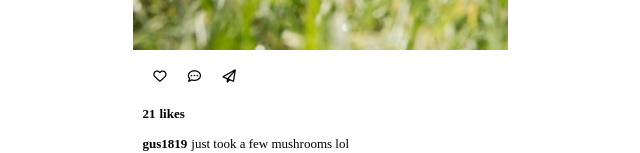
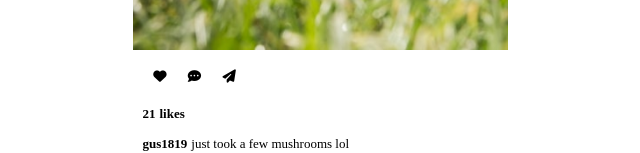
Before and after one commit to yujhenchen/oldagram-instagram-clone, a React (Vite) app: page / in a window 1280 px wide. Shown: the part 446-599 px from the top of the page, without its empty margins (320-960 px from the left). Built offline with nearby package versions, Linux system fonts and the light colour scheme.

Commit message:
change style when like

```diff
--- a/src/App.tsx
+++ b/src/App.tsx
@@ -4,8 +4,13 @@ import Post from "./components/Post";
 import { posts } from "./posts";
 import { PostData } from "./types";
 
+type PostItem = PostData & { likedStyle: string };
+
 function App() {
-  const [postsList, setPostsList] = useState<PostData[]>([...posts]);
+  const [postsList, setPostsList] = useState<PostItem[]>(
+    [...posts].map((post) => ({ ...post, likedStyle: "" }))
+  );
+
   const user: PostData = postsList[0];
 
   const header = (
@@ -24,7 +29,9 @@ function App() {
   const onLikePost = (postID: string) => {
     setPostsList((ls) =>
       ls.map((post) =>
-        post.id === postID ? { ...post, likes: post.likes++ } : post
+        post.id === postID
+          ? { ...post, likes: post.likes++, likedStyle: "color-red" }
+          : post
       )
     );
   };
@@ -38,6 +45,7 @@ function App() {
             key={`${post.username}_${index}`}
             {...post}
             onLike={onLikePost}
+            likedStyle={post.likedStyle}
           />
         ))}
       </section>
--- a/src/components/ActionButton.tsx
+++ b/src/components/ActionButton.tsx
@@ -13,7 +13,7 @@ export default function ActionButton({
         onClick((event.currentTarget as HTMLButtonElement).id)
       }
     >
-      <i className={`fa-regular ${iconClass} w-full h-full align-middle`} />
+      <i className={`fa-solid ${iconClass} w-full h-full align-middle`} />
     </button>
   );
 }
--- a/src/components/Post.tsx
+++ b/src/components/Post.tsx
@@ -3,7 +3,10 @@ import PostHeader from "./PostHeader";
 import Comment from "./Comment";
 import ActionButton from "./ActionButton";
 
-type Props = PostData & { onLike: (postID: string) => void };
+type Props = PostData & {
+  onLike: (postID: string) => void;
+  likedStyle: string;
+};
 
 export default function Post({
   id,
@@ -15,6 +18,7 @@ export default function Post({
   comments,
   likes,
   onLike,
+  likedStyle,
 }: Props) {
   const commentsEls: JSX.Element[] = comments.map((comment, index) => (
     <Comment
@@ -37,7 +41,7 @@ export default function Post({
   const actionButtons: JSX.Element[] = [
     {
       buttonID: "like-btn",
-      iconClass: "fa-heart",
+      iconClass: `fa-heart ${likedStyle}`,
       onClick: onClickAction,
     },
     {
```
